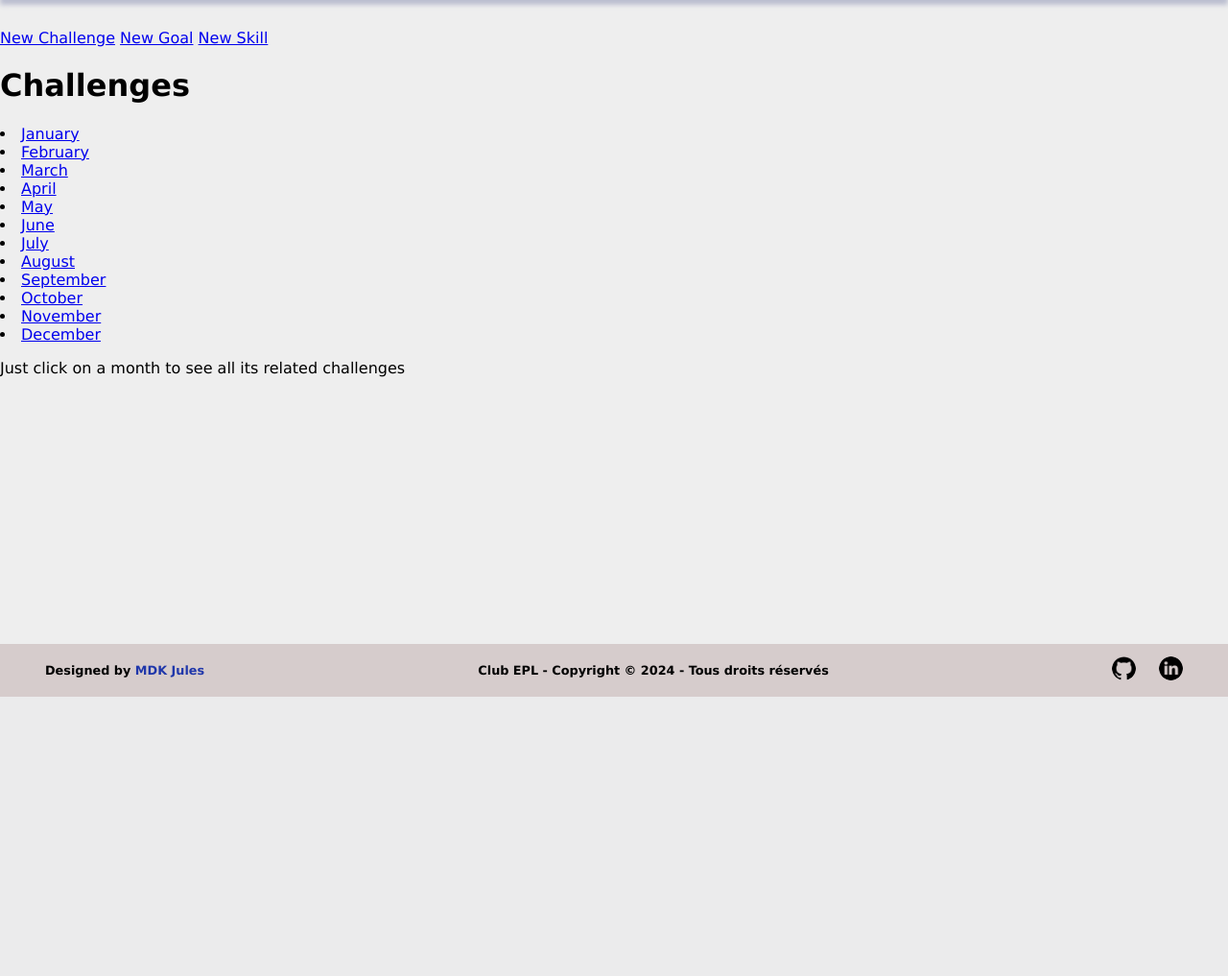
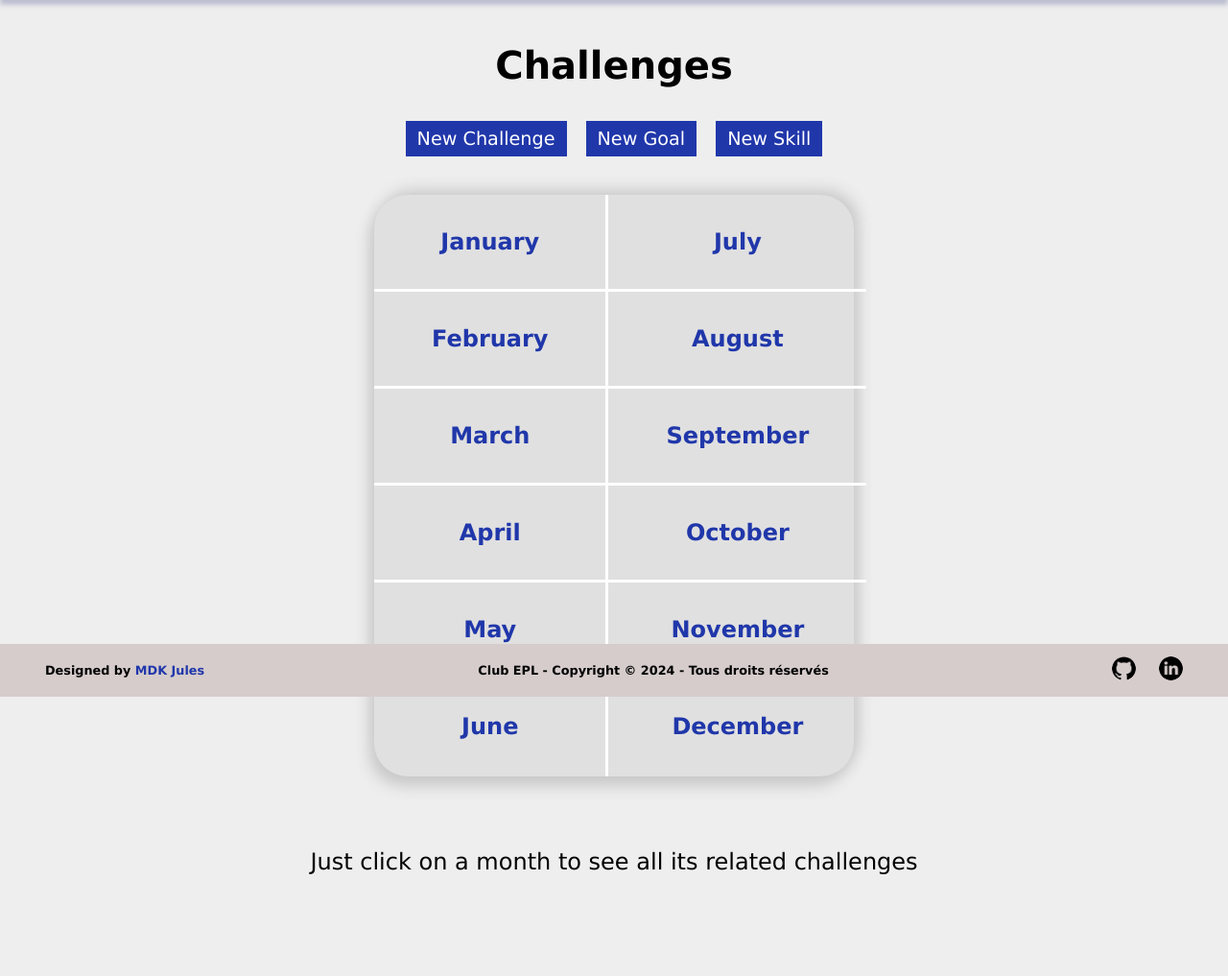
Before and after one commit to Godwin-Jules/Mentorat_EPL_2024-Django, a Django app: page /months/ in a window 1280 px wide. Shown: the part 74-1091 px from the top of the page at 96% size. Before the commit the page ends 800 px from the top, so only its background shows below. Run offline with Django 5.2, Linux system fonts and the light colour scheme.

Commit message:
Styling months showing page

```diff
--- a/activite1/challenges/static/challenges/months.css
+++ b/activite1/challenges/static/challenges/months.css
@@ -0,0 +1,101 @@
+/* -------------------- main container -------------------- */
+.main {
+    margin: 20px;
+    padding: 0;
+    height: 100%;
+    display: flex;
+    flex-direction: column;
+    flex-wrap: nowrap;
+    align-items: center;
+    justify-content: center;
+}
+/* The title */
+.main h1 {
+    font-size: 2.5rem;
+    font-weight: bold;
+    margin: 10px;
+    padding: 5px;
+}
+
+/* ---------- Add buttons ---------- */
+.main__includes {
+    display: inline-flex;
+    flex-direction: row;
+    flex-wrap: nowrap;
+    margin: 5px;
+    padding: 5px;
+}
+
+/* ---------- The months container ---------- */
+.main__months {
+    margin: 20px;
+    max-width: 500px;
+    border-radius: 35px;
+    background-color: #e0e0e0;
+    box-shadow: -5px 10px 15px #c9c9c9, 5px -5px 15px #c9c9c9;
+    display: grid;
+    grid-template-columns: repeat(2, 1fr);
+    grid-template-rows: repeat(6, 1fr);
+    grid-auto-flow: column;
+}
+/* ----- link in li elements ----- */
+.main__months li a,
+.main__months li a:visited {
+    font-size: 1.5rem;
+    font-weight: bold;
+    text-decoration: none;
+    text-align: center;
+    color: #2037aa;
+    margin: 20px;
+    padding: 5px;
+}
+/* ----- li elements ----- */
+.main__months li {
+    list-style: none;
+    text-align: center;
+    margin: 0;
+    padding: 35px;
+}
+.main__months li:hover{
+    background-color: #2037aa;
+}
+.main__months li:hover a {
+    color: white;
+}
+/* left li elements */
+.main__months li:nth-of-type(n) {
+    border: none;
+    border-right: 1px solid white;
+    border-bottom: 3px solid white;
+}
+.main__months li:nth-of-type(6) {
+    border-bottom: none;
+}
+.main__months li:nth-of-type(1) {
+    border-radius: 30px 0 0 0;
+}
+.main__months li:nth-of-type(6) {
+    border-radius: 0 0 0 30px;
+}
+/* right li elements */
+.main__months li:nth-of-type(n + 7) {
+    border: none;
+    border-left: 2px solid white;
+    border-bottom: 3px solid white;
+}
+.main__months li:nth-of-type(12) {
+    border-bottom: none;
+}
+.main__months li:nth-of-type(7) {
+    border-radius: 0 30px 0 0;
+}
+.main__months li:nth-of-type(12) {
+    border-radius: 0 0 30px 0;
+}
+
+/* ---------- The bottom paragraph ----------*/
+.main p {
+    font-size: 1.5rem;
+    margin: 50px;
+    padding: 5px;
+}
--- a/activite1/challenges/templates/challenges/months.html
+++ b/activite1/challenges/templates/challenges/months.html
@@ -6,16 +6,19 @@
 {% endblock page_title %}
 
 {% block css_files %}
+        <link rel="stylesheet" href="{% static "challenges/includes/btn_add.css" %}">
         <link rel="stylesheet" href="{% static "challenges/months.css" %}">
 {% endblock css_files %}
 
 {% block content %}
         <main class="main">
+            <h1>Challenges</h1>
+
+            <div class="main__includes">
                 {% include "challenges/includes/new_challenge.html" %}
                 {% include "challenges/includes/new_goal.html" %}
                 {% include "challenges/includes/new_skill.html" %}
-
-        <h1>Challenges</h1>
+            </div>
             <div class="main__months">
                 {% for month in months %}
                     <li>
```
Also changed, not shown: activite1/challenges/templates/challenges/starting.html (indentation only). Lines whose indentation alone changed are shown as unchanged.
